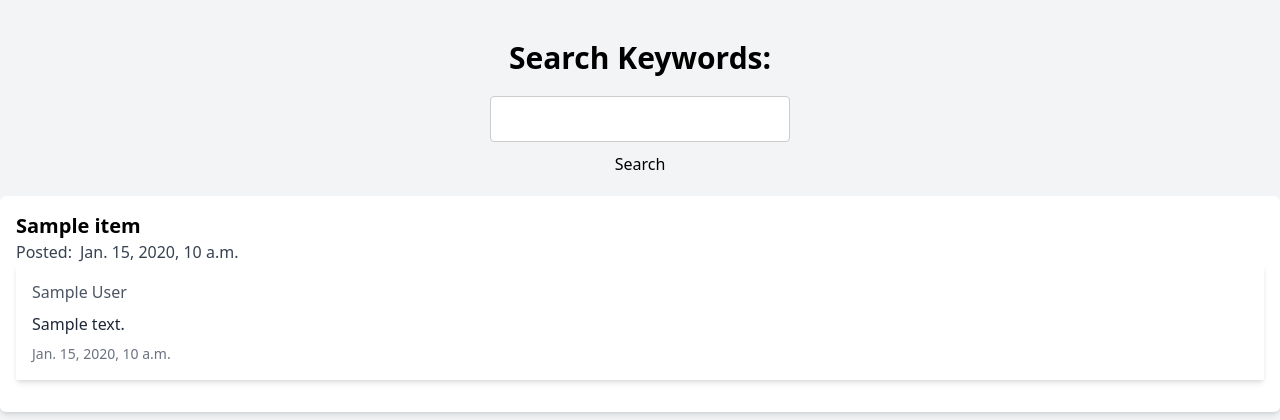
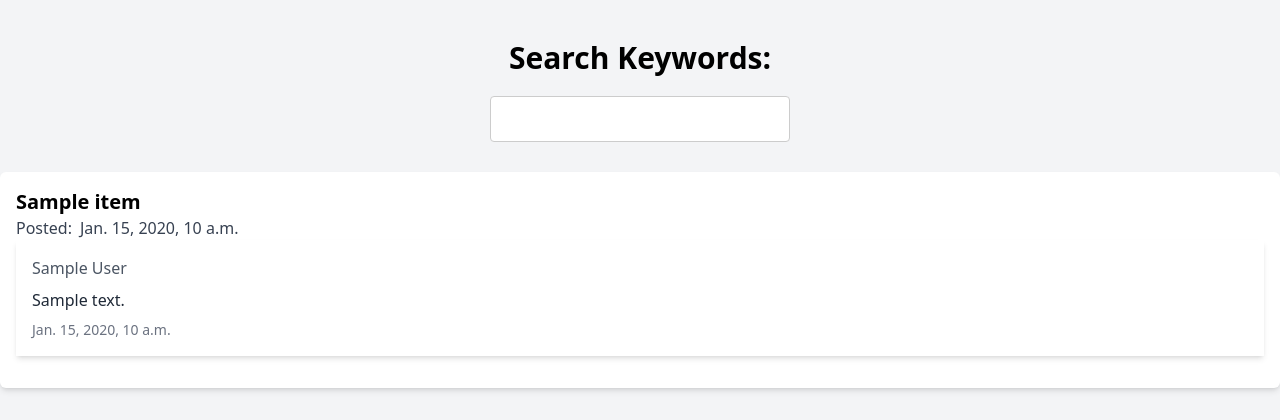
Before and after one commit to wanrimanullang/scrapper-app, a Django app: template scrapper_crypto/templates/reddit_results.html in a window 1280 px wide. Shown: the top 420 px of the page. Run offline with Django 4.2, Linux system fonts and the light colour scheme; the template is opened without the code that fills it: most values are stand-ins (such as "Sample title", 1, 10 or a date in 2020); some libraries are stand-ins or nearby versions.

Commit message:
Updated template

```diff
--- a/scrapper_crypto/templates/reddit_results.html
+++ b/scrapper_crypto/templates/reddit_results.html
@@ -64,7 +64,7 @@
             {% csrf_token %}
             <label for="search_keywords" class="text-3xl font-bold mb-5">Search Keywords:</label>
             <input type="text" id="search_keywords" name="search_keywords" required>
-            <button type="submit">Search</button>
+            <!-- <button type="submit">Search</button> -->
         </form>
         <div class="">
             {% for item in reddit_results %}
--- a/scrapper_crypto/templates/youtube_results.html
+++ b/scrapper_crypto/templates/youtube_results.html
@@ -63,7 +63,7 @@
             {% csrf_token %}
             <label for="search_keywords" class="text-3xl font-bold mb-5">Search Keywords:</label>
             <input type="text" id="search_keywords" name="search_keywords" required>
-            <button type="submit">Search</button>
+            <!-- <button type="submit">Search</button> -->
         </form>
         <div class="">
             {% for video in youtube_results.items %}
```
